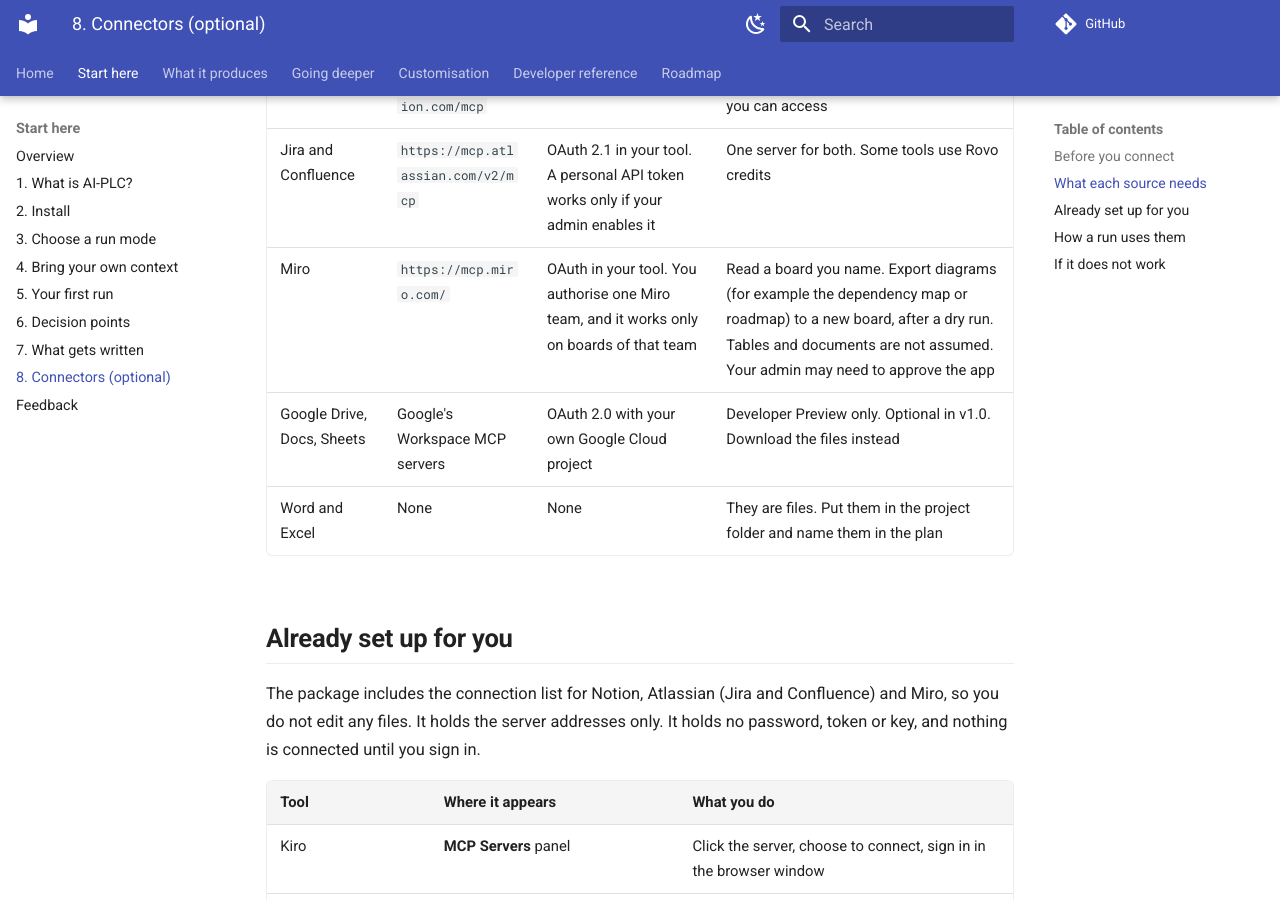
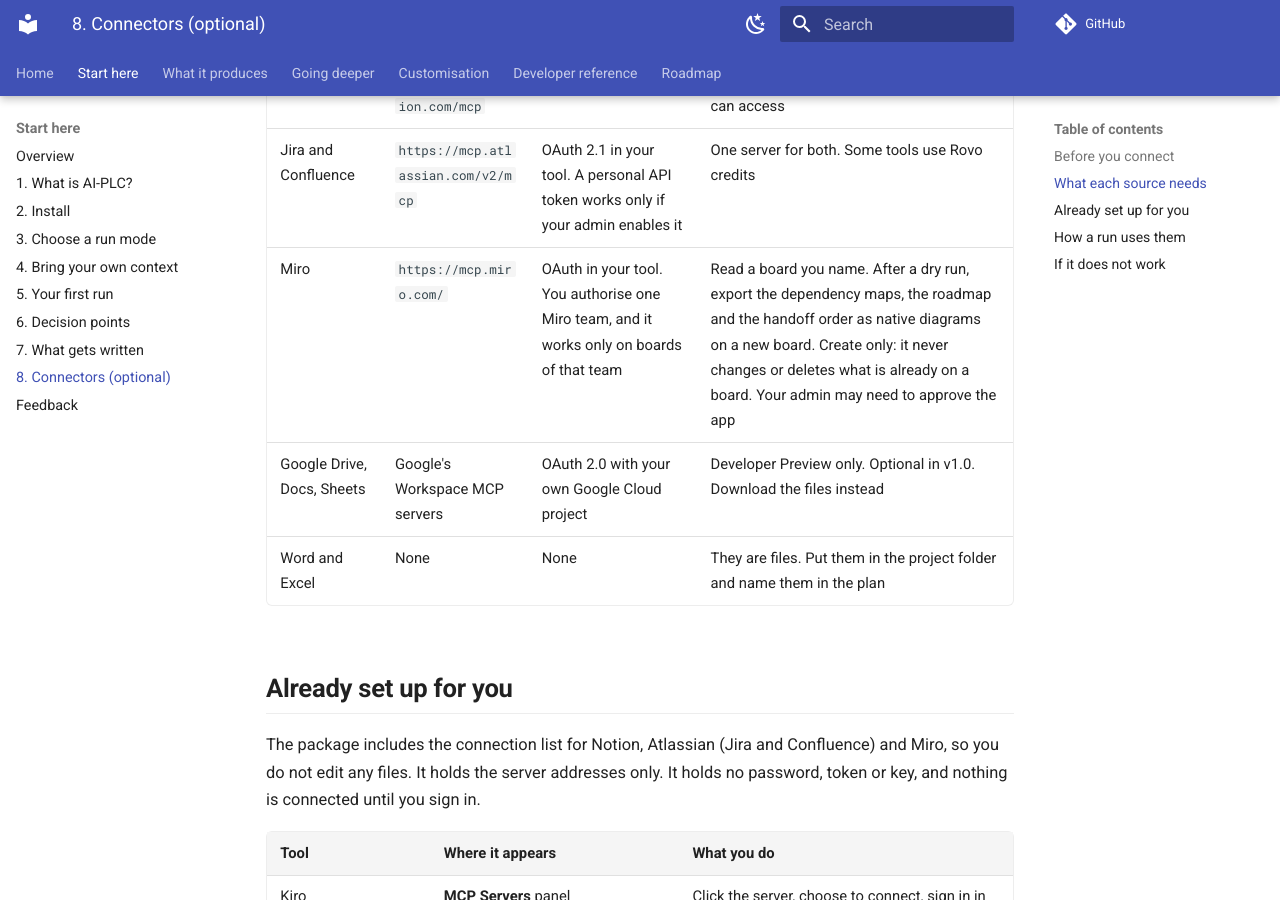
Before and after one commit to lasith-tekly/ai-plc, an MkDocs documentation site: the page built from docs/MCP-SETUP.md, in a window 1280 px wide and 900 px high, scrolled down 914 px. Built offline with MkDocs 1.6.1 and Material for MkDocs 9.7.7, drawn with Linux system fonts in a browser that asks for light colours; comment, search, counter and statistics services are not loaded.

Commit message:
Miro export: native diagrams from the Mermaid maps, create only
Corrects the earlier note that tables and docs were unavailable, and bans
update and delete tools on a board.

Co-Authored-By: Claude Sonnet 5.5 <noreply@anthropic.com>
Claude-Session: https://claude.ai/code/session_01MWPVz2aHoek2etukWYAde9

```diff
--- a/docs/MCP-SETUP.md
+++ b/docs/MCP-SETUP.md
@@ -17,7 +17,7 @@ AI-PLC can read the sources you name at the start of a run, and send approved re
 | --- | --- | --- | --- |
 | Notion | `https://mcp.notion.com/mcp` | OAuth in your tool | Read and update pages and databases you can access |
 | Jira and Confluence | `https://mcp.atlassian.com/v2/mcp` | OAuth 2.1 in your tool. A personal API token works only if your admin enables it | One server for both. Some tools use Rovo credits |
-| Miro | `https://mcp.miro.com/` | OAuth in your tool. You authorise one Miro team, and it works only on boards of that team | Read a board you name. Export diagrams (for example the dependency map or roadmap) to a new board, after a dry run. Tables and documents are not assumed. Your admin may need to approve the app |
+| Miro | `https://mcp.miro.com/` | OAuth in your tool. You authorise one Miro team, and it works only on boards of that team | Read a board you name. After a dry run, export the dependency maps, the roadmap and the handoff order as native diagrams on a new board. Create only: it never changes or deletes what is already on a board. Your admin may need to approve the app |
 | Google Drive, Docs, Sheets | Google's Workspace MCP servers | OAuth 2.0 with your own Google Cloud project | Developer Preview only. Optional in v1.0. Download the files instead |
 | Word and Excel | None | None | They are files. Put them in the project folder and name them in the plan |
 
```
Also changed, not shown: docs/TEST-GUIDE.md (+1 -1 lines), skills/connectors/SKILL.md (+1 -1 lines), 2 other files.
